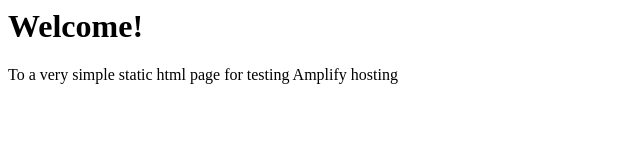
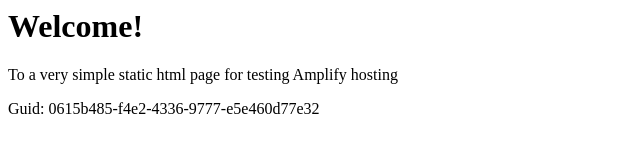
Before and after one commit to aws-aemilia-lhr/Github-PR-Commit-Integration-Test-DoNotTouch-Gith-P5X5MO5I-v1-prod-eu-west-2, a website: page src/index.html in a window 1280 px wide. Shown: the whole page, without its empty margins (0-640 px from the left). Drawn offline with Linux system fonts and the light colour scheme.

Commit message:
commit from integ tests

```diff
--- a/src/index.html
+++ b/src/index.html
@@ -1,3 +1,5 @@
+
+
 <html lang="en">
 
 <head>
@@ -10,6 +12,6 @@
 <body>
     <h1>Welcome!</h1>
     <p>To a very simple static html page for testing Amplify hosting</p>
-</body>
+    <p>Guid: 0615b485-f4e2-4336-9777-e5e460d77e32</p></body>
 
 </html>
```
